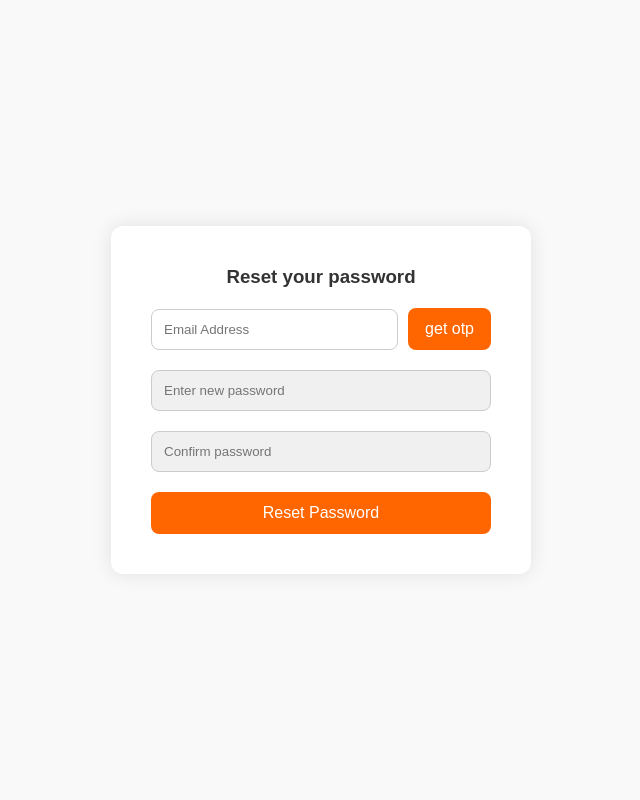
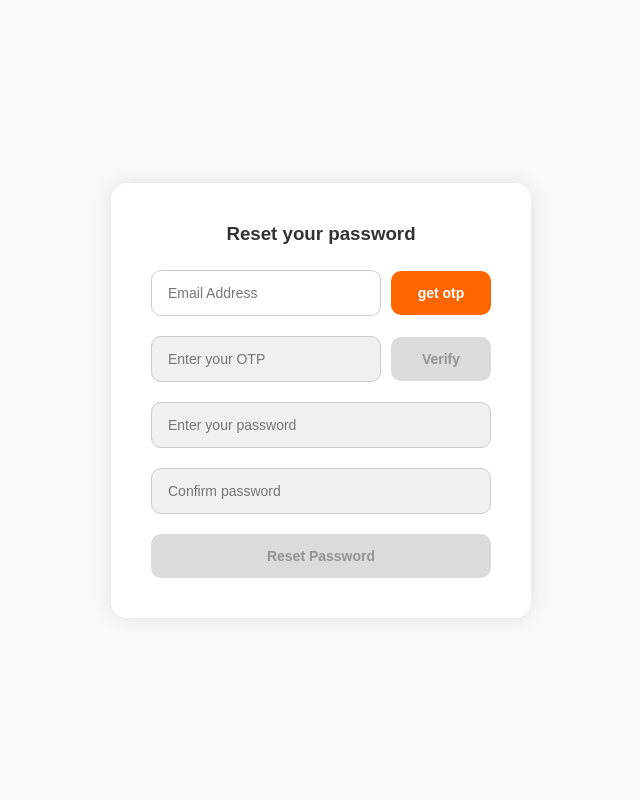
Before and after one commit to Anit-Paul/Bondly, a Django app: page /forgetPassword/ in a window 1280 px wide. Shown: the whole page, without its empty margins (319-959 px from the left). Run offline with Django 5.2, Linux system fonts and the light colour scheme.

Commit message:
frontend modified

```diff
--- a/connectMe/authentication/static/forgetPassword.css
+++ b/connectMe/authentication/static/forgetPassword.css
@@ -1,4 +1,4 @@
-/* Reset & base styles */
+/* Reset and base styles */
 * {
   margin: 0;
   padding: 0;
@@ -6,26 +6,51 @@
   font-family: Arial, sans-serif;
 }
 
+html, body {
+  height: 100%;
+}
+
 body {
-  background-color: #f9f9f9;
-  height: 100vh;
   display: flex;
   justify-content: center;
   align-items: center;
+  background-color: #f9f9f9;
+  padding: 20px;
 }
 
+/* Alert box at the top center */
+#customAlert.alert {
+  background-color: #ff6600;
+  color: white;
+  padding: 12px 20px;
+  border-radius: 8px;
+  position: fixed;
+  top: 20px;
+  left: 50%;
+  transform: translateX(-50%);
+  z-index: 1000;
+  font-size: 14px;
+  box-shadow: 0 4px 10px rgba(0,0,0,0.15);
+  text-align: center;
+}
+.hidden {
+  display: none;
+}
+
+/* Container (card) */
 .container {
-  background-color: #fff;
+  background-color: white;
   padding: 40px;
-  border-radius: 12px;
+  border-radius: 16px;
   box-shadow: 0 0 20px rgba(0,0,0,0.1);
   width: 100%;
   max-width: 420px;
   text-align: center;
 }
 
-h3 {
-  margin-bottom: 20px;
+/* Heading */
+.container h3 {
+  margin-bottom: 25px;
   color: #333;
 }
 
@@ -36,73 +61,33 @@ form {
   gap: 20px;
 }
 
-/* Email + Send OTP section */
-.mail {
+/* Email and OTP input + button layout */
+.mail,
+.verification {
   display: flex;
   align-items: center;
   gap: 10px;
 }
 
-.mail input.email {
-  flex: 1 1 75%;
-  padding: 12px;
-  border-radius: 8px;
+/* Input fields */
+input[type="email"],
+input[type="text"],
+input[type="password"] {
+  flex: 1;
+  padding: 14px 16px;
   border: 1px solid #ccc;
+  border-radius: 10px;
   transition: border-color 0.3s ease;
+  font-size: 14px;
 }
 
-.mail input.email:hover {
+input:hover {
   border-color: #3399ff;
 }
 
-.mail input.email:focus {
+input:focus {
+  border-color: #ff6600;
   outline: none;
-  border-color: #ff6600;
-}
-
-/* Send OTP button */
-.mail button.send {
-  flex: 1 1 25%;
-  padding: 12px;
-  background-color: #ff6600;
-  color: white;
-  border: none;
-  border-radius: 8px;
-  font-size: 16px;
-  cursor: pointer;
-  transition: background-color 0.3s ease;
-}
-
-.mail button.send:hover {
-  background-color: #ee843e;
-}
-
-.mail button.send:disabled {
-  background-color: #ccc;
-  color: #666;
-  cursor: not-allowed;
-  opacity: 0.7;
-}
-
-/* Password inputs */
-input.password1,
-input.password2 {
-  width: 100%;
-  padding: 12px;
-  border-radius: 8px;
-  border: 1px solid #ccc;
-  transition: border-color 0.3s ease;
-}
-
-input.password1:hover,
-input.password2:hover {
-  border-color: #3399ff;
-}
-
-input.password1:focus,
-input.password2:focus {
-  outline: none;
-  border-color: #ff6600;
 }
 
 input:disabled {
@@ -111,25 +96,33 @@ input:disabled {
   cursor: not-allowed;
 }
 
-/* Reset password button */
-button.forgetPassword {
-  padding: 12px;
+/* Buttons (Send OTP, Verify, Reset) */
+button {
+  padding: 14px;
   background-color: #ff6600;
   color: white;
   border: none;
-  border-radius: 8px;
-  font-size: 16px;
+  border-radius: 10px;
+  font-size: 14px;
+  font-weight: 600;
   cursor: pointer;
   transition: background-color 0.3s ease;
+  white-space: nowrap;
 }
 
-button.forgetPassword:hover {
+button:hover:enabled {
   background-color: #ee843e;
 }
 
-button.forgetPassword:disabled {
+button:disabled {
   background-color: #ccc;
   color: #666;
   cursor: not-allowed;
   opacity: 0.7;
 }
+
+/* Set fixed width for inline buttons to avoid resizing */
+.mail .send,
+.verification #verify {
+  width: 100px;
+}
--- a/connectMe/authentication/static/forgetPassword.js
+++ b/connectMe/authentication/static/forgetPassword.js
@@ -0,0 +1,78 @@
+async function callEmailAPI(email) {
+    if (email.length === 0) {
+        return false;
+    }
+    return true;
+}
+
+async function verifyOTP(otp) {
+    return otp === "1234";
+}
+
+function customAlert(msg) {
+    const alt = document.querySelector("#customAlert");
+    alt.classList.remove("hidden");
+    alt.innerHTML = "";
+
+    const child = document.createElement("p");
+    child.textContent = msg;
+    child.style.color = "white";
+
+    alt.appendChild(child);
+
+    setTimeout(() => {
+        alt.classList.add("hidden");
+        alt.innerHTML = "";
+    }, 3000);
+}
+
+async function callSigninAPI() {
+    return true;
+}
+
+document.querySelector(".send").addEventListener("click", async (e) => {
+    e.preventDefault();
+    const email = document.querySelector(".email").value.trim();
+    const response = await callEmailAPI(email);
+    if (response) {
+        document.querySelector(".otp").disabled = false;
+        document.querySelector("#verify").disabled = false;
+        document.querySelector(".email").disabled = true;
+        document.querySelector(".send").disabled = true;
+    } else {
+        customAlert("Please enter a valid email.");
+    }
+});
+
+document.querySelector("#verify").addEventListener("click", async (e) => {
+    e.preventDefault();
+    const otp = document.querySelector(".otp").value.trim();
+    const response = await verifyOTP(otp);
+    if (response) {
+        document.querySelector(".otp").disabled = true;
+        document.querySelector("#verify").disabled = true;
+        document.querySelector(".password1").disabled = false;
+        document.querySelector(".password2").disabled = false;
+        document.querySelector(".reset").disabled = false;
+    } else {
+        customAlert("Invalid OTP. Please try again.");
+    }
+});
+
+document.querySelector(".reset").addEventListener("click", async (e) => {
+    e.preventDefault();
+    const password1 = document.querySelector(".password1").value.trim();
+    const password2 = document.querySelector(".password2").value.trim();
+    if (password1 !== password2) {
+        customAlert("Password and confirm password must match!");
+        return;
+    }
+
+    const response = await callSigninAPI();
+    if (response) {
+        customAlert("Password reset successful!");
+        // Optionally redirect or reset form
+    } else {
+        customAlert("Something went wrong. Please try again later.");
+    }
+});
--- a/connectMe/authentication/templates/forgetPassword.html
+++ b/connectMe/authentication/templates/forgetPassword.html
@@ -9,40 +9,29 @@
   </head>
 
   <body>
+    <div id="customAlert" class="hidden alert"></div>
     <div class="container">
       <h3>Reset your password</h3>
 
       <form method="post" action="">
-        {% csrf_token %}
-        <div class="mail">
-          <input
-            type="email"
-            class="email"
-            placeholder="Email Address"
-            name="email"
-            required
-          />
-          <button class="send">get otp</button>
-        </div>
+            {% csrf_token %}
+            <div class="mail">
+                <input type="email" class="email" placeholder="Email Address" name="email" required />
+                <button class="send">get otp</button>
+            </div>
 
-        <input
-          type="password"
-          class="password1"
-          placeholder="Enter new password"
-          name="password"
-          required
-          disabled
-        />
-        <input
-          type="password"
-          class="password2"
-          placeholder="Confirm password"
-          name="Confirm password"
-          required
-          disabled
-        />
-        <button type="submit" class="forgetPassword">Reset Password</button>
-      </form>
+            <div class="verification">
+                <input type="text" class="otp" placeholder="Enter your OTP" name="otp" required
+                    disabled />
+                <button id="verify" disabled>Verify</button>
+            </div>
+
+            <input type="password" class="password1" placeholder="Enter your password" name="password" required
+                disabled />
+            <input type="password" class="password2" placeholder="Confirm password" name="Confirm password" required
+                disabled />
+            <button type="submit" class="reset" disabled>Reset Password</button>
+        </form>
     </div>
 
     <script src="{% static 'forgetPassword.js' %}?v=2"></script>
--- a/connectMe/authentication/templates/login.html
+++ b/connectMe/authentication/templates/login.html
@@ -10,6 +10,7 @@
 </head>
 
 <body>
+    <div id="customAlert" class="hidden alert"></div>
     <div class="container">
         <h3>Welcome Back!</h3>
         <p>Don't have an account? <a href="{% url 'signup' %}">Sign Up</a></p>
--- a/connectMe/authentication/templates/signup.html
+++ b/connectMe/authentication/templates/signup.html
@@ -10,6 +10,7 @@
 </head>
 
 <body>
+    <div id="customAlert" class="hidden alert"></div>
     <div class="container">
         <h3>Create Your connectMe account </h3>
 
@@ -21,7 +22,7 @@
             </div>
 
             <div class="verification">
-                <input type="text" class="otp" placeholder="Password" name="Enter your OTP" name="otp" required
+                <input type="text" class="otp" placeholder="Enter your OTP" name="otp" required
                     disabled />
                 <button id="verify" disabled>Verify</button>
             </div>
@@ -30,7 +31,7 @@
                 disabled />
             <input type="password" class="password2" placeholder="Confirm password" name="Confirm password" required
                 disabled />
-            <button type="submit" class="signin">signin</button>
+            <button type="submit" class="signin" disabled>signin</button>
         </form>
         <br>
         <p>Already have an account? <a href="{% url 'login' %}">Log in</a></p>
```
Also changed, not shown: connectMe/authentication/static/login.css (+19 -0 lines), connectMe/authentication/static/login.js (+33 -0 lines), connectMe/authentication/static/signup.css (+20 -0 lines), connectMe/authentication/static/signup.js (+72 -0 lines).
